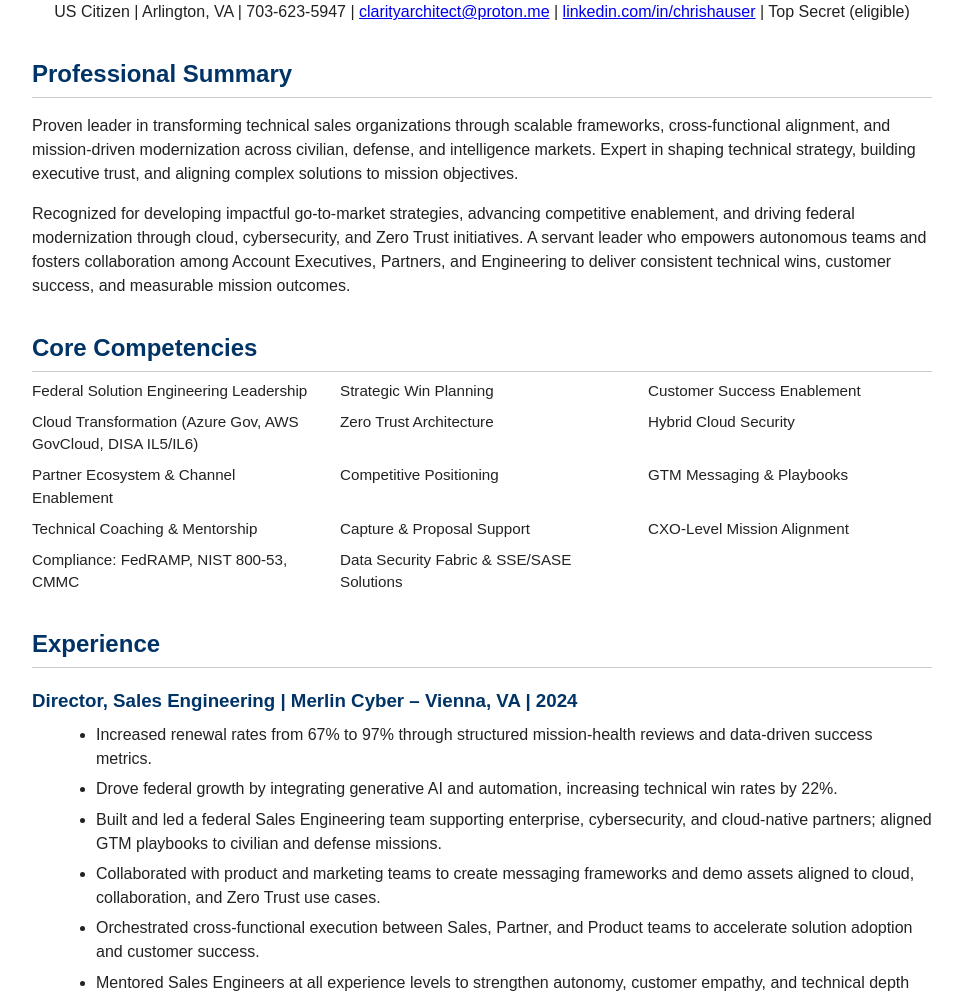
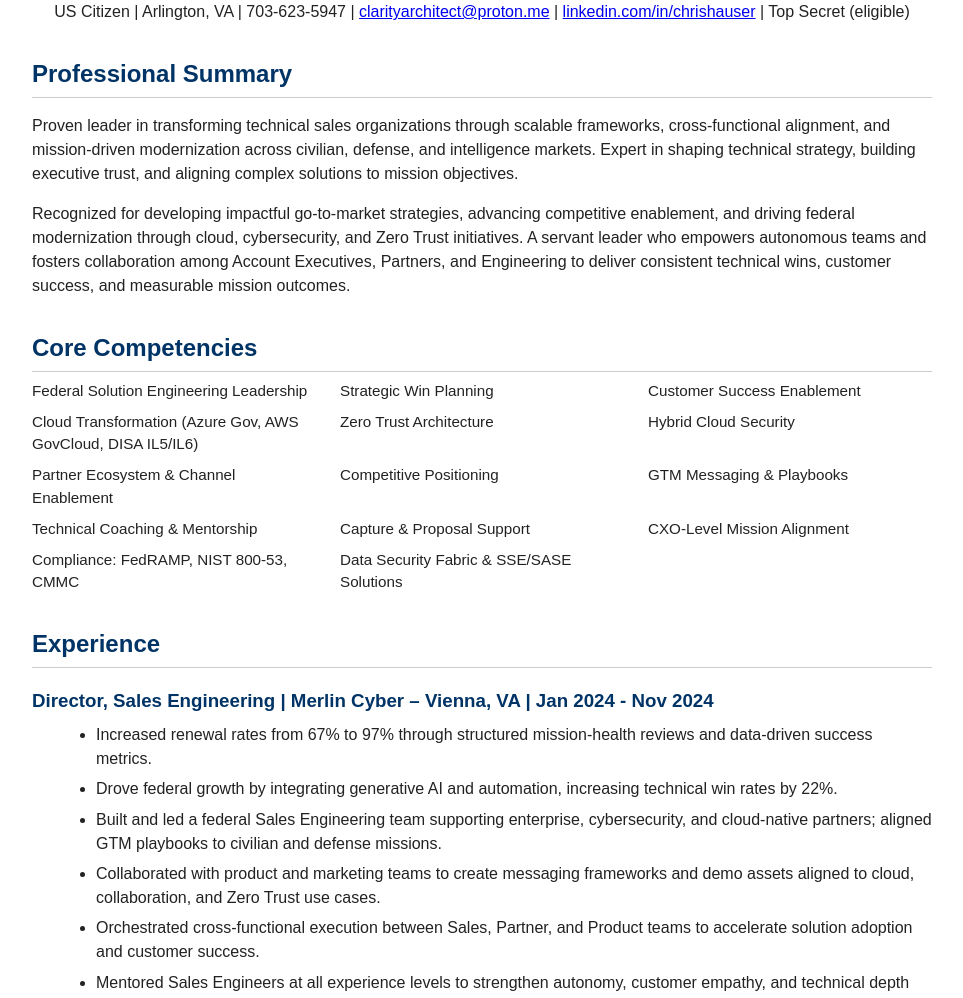
Before and after one commit to GitOuttaHere90210/wonderweb, a plain HTML site: page index.html in a window 1280 px wide. Shown: the part 91-1089 px from the top of the page, without its empty margins (158-1121 px from the left). Drawn offline with Linux system fonts and the light colour scheme.

Commit message:
Update job title duration in experience section

```diff
--- a/index.html
+++ b/index.html
@@ -104,7 +104,7 @@
   <section>
     <h2>Experience</h2>
     <article>
-      <h3>Director, Sales Engineering | Merlin Cyber – Vienna, VA | 2024</h3>
+      <h3>Director, Sales Engineering | Merlin Cyber – Vienna, VA | Jan 2024 - Nov 2024</h3>
       <ul>
         <li>Increased renewal rates from 67% to 97% through structured mission-health reviews and data-driven success metrics.</li>
         <li>Drove federal growth by integrating generative AI and automation, increasing technical win rates by 22%.</li>
```
